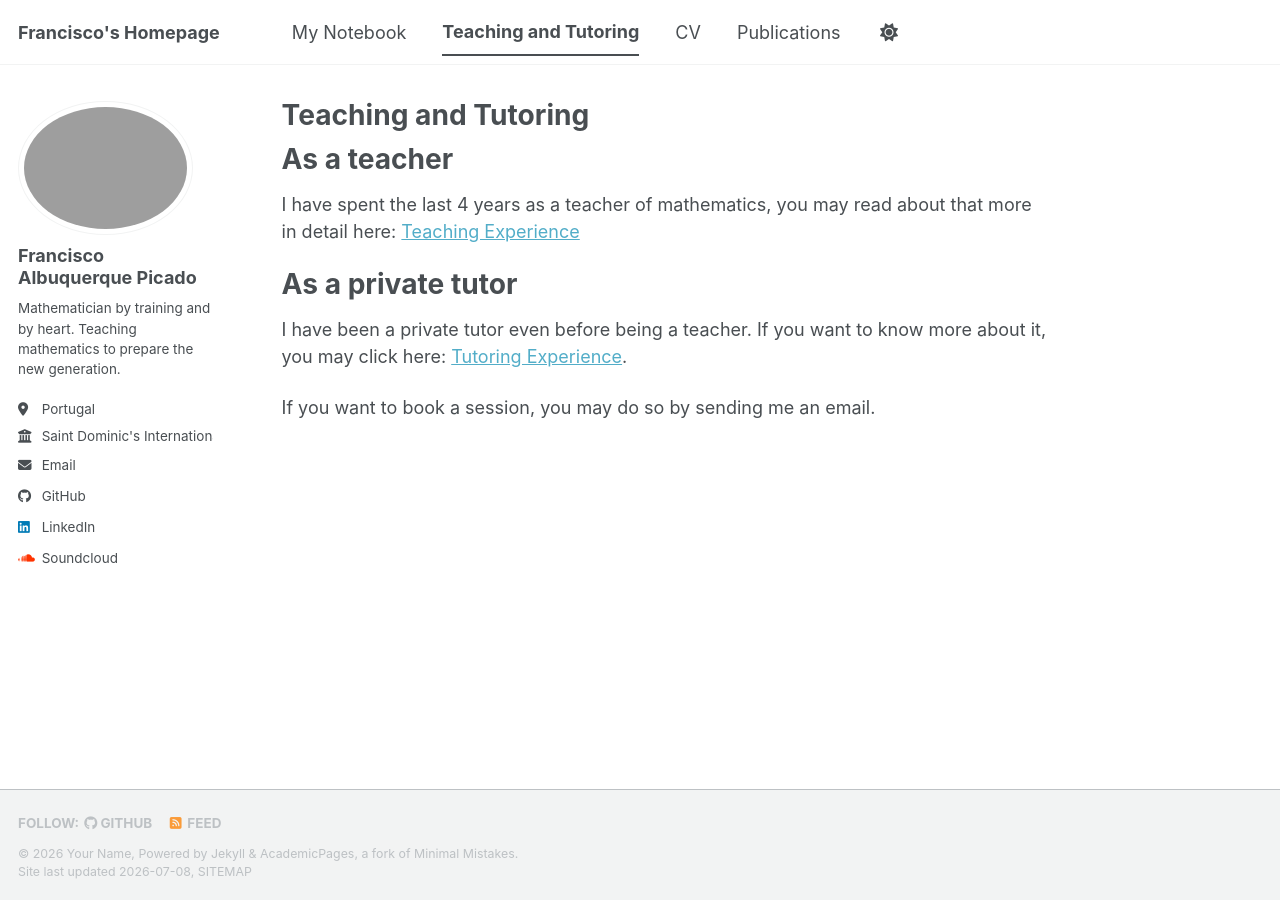
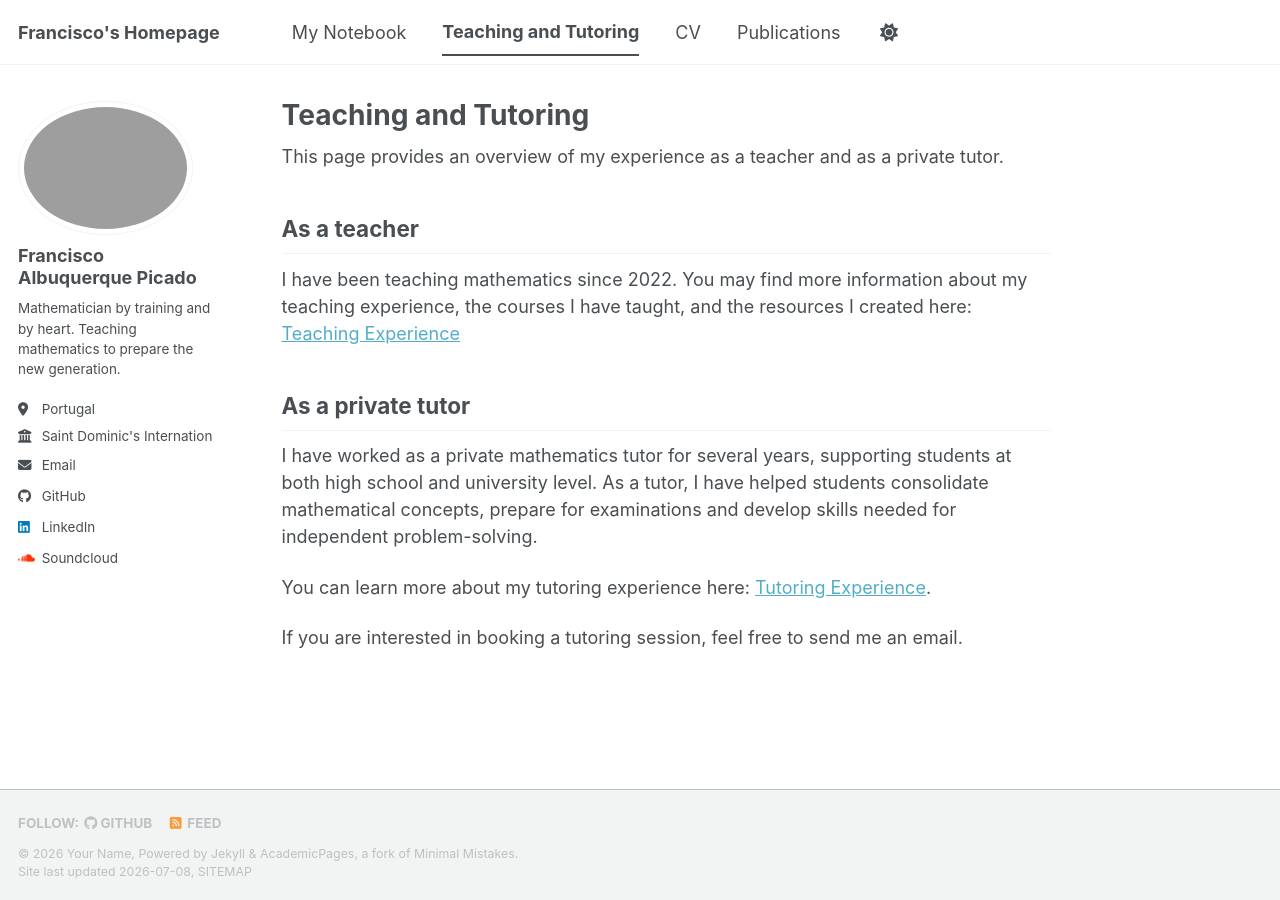
Before and after one commit to ghaleon7/ghaleon7.github.io, a Jekyll site: the page built from _pages/teaching-tutoring.md, in a window 1280 px wide. Built offline with Jekyll 4.4.1, drawn with Linux system fonts in a browser that asks for light colours; a script bundle is joined from its source files by our own code; library files that are not in the unit come from our copies.

Commit message:
Update teaching-tutoring.md
updating teaching page

```diff
--- a/_pages/teaching-tutoring.md
+++ b/_pages/teaching-tutoring.md
@@ -4,14 +4,18 @@ title: "Teaching and Tutoring"
 permalink: /teaching-tutoring/
 author_profile: true
 ---
-As a teacher
-===============
 
-I have spent the last 4 years as a teacher of mathematics, you may read about that more in detail here: [Teaching Experience](/teaching-experience/)
+This page provides an overview of my experience as a teacher and as a private tutor.
 
-As a private tutor
-===============
+## As a teacher
 
-I have been a private tutor even before being a teacher. If you want to know more about it, you may click here: [Tutoring Experience](/tutoring-experience/).
+I have been teaching mathematics since 2022. You may find more information about my teaching experience, the courses I have taught, and the resources I created here: [Teaching Experience](/teaching-experience/)
 
-If you want to book a session, you may do so by sending me an email.
+## As a private tutor
+
+
+I have worked as a private mathematics tutor for several years, supporting students at both high school and university level. As a tutor, I have helped students consolidate mathematical concepts, prepare for examinations and develop skills needed for independent problem-solving.
+
+You can learn more about my tutoring experience here: [Tutoring Experience](/tutoring-experience/).
+
+If you are interested in booking a tutoring session, feel free to send me an email.
```
